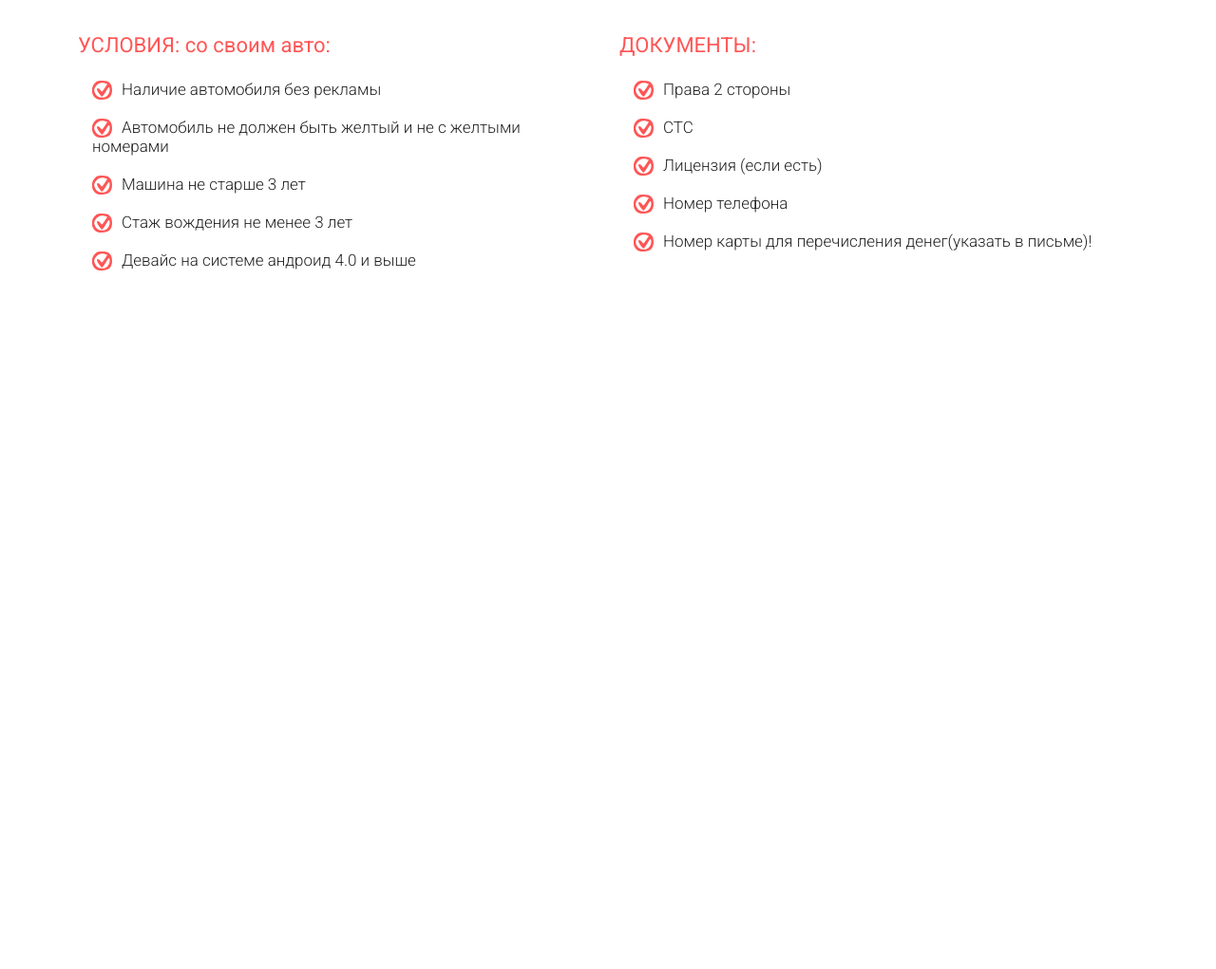
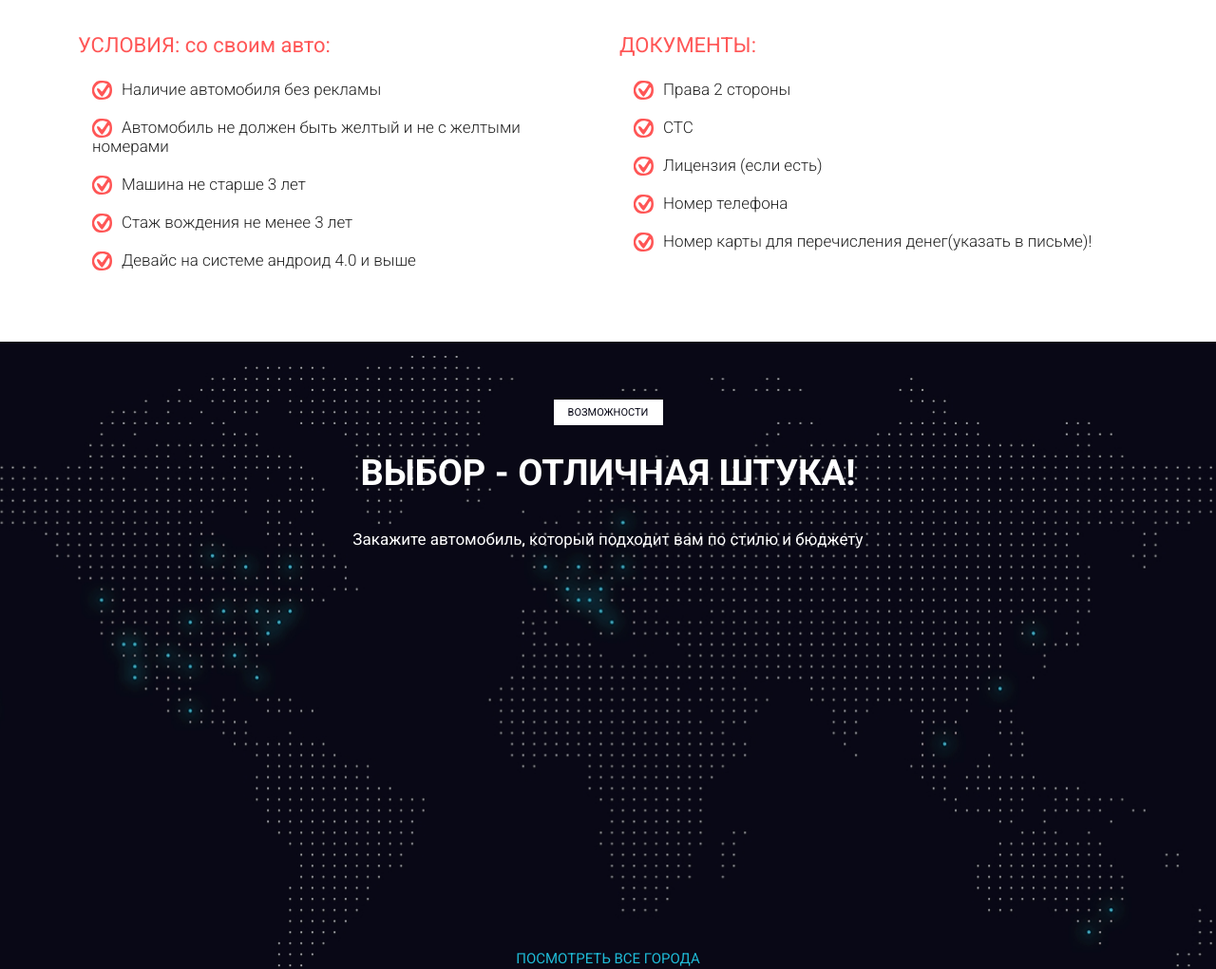
Before and after one commit to asvspb/uber, a website: page src/index.html in a window 1280 px wide. Shown: the part 4561-5582 px from the top of the page at 95% size. Before the commit the page ends 4861 px from the top, so only its background shows below. Drawn offline with nearby package versions, Linux system fonts and the light colour scheme; files that its build step writes are made by us from their sources.

Commit message:
word section coplete

```diff
--- a/src/index.html
+++ b/src/index.html
@@ -217,12 +217,14 @@
       <section class="choice">
         <div class="choice__bg-black"></div>
         <div class="choice__bg-img"></div>
+        <div class="container">
           <div class="choice__auto position-absolute top-0 start-50 translate-middle-x">
             <p class="label--white">Возможности</p>
             <h2 class="heading__h2--white">Выбор - отличная штука!</h2>
             <p class="heading__txt-add--white">Закажите автомобиль, который подходит вам по стилю и бюджету</p>
             <img class="choice__img" src="./img/car.png" alt="auto-image">
             <p class="choice__txt">Машины на каждый день.<br>Лучше, быстрее и дешевле, чем такси</p>
+          </div>
         </div>
       </section>
 
@@ -267,6 +269,25 @@
           </div>
         </div>
       </section>
+
+      <section class="world">
+          <div class="container">
+            <div class="world__item">
+              <p class="label--white">Возможности</p>
+              <h2 class="heading__h2--white">Выбор - отличная штука!</h2>
+              <p class="heading__txt-add--white">Закажите автомобиль, который подходит вам по стилю и бюджету</p>
+            </div>
+            <div class="world__item">
+              <p class="world__txt">посмотреть все города</p>
+            </div>
+          </div>
+      </section>
+
+<div class="div-container">
+  <div class="div-a"></div>
+  <div class="div-b"></div>
+</div>
+
     </main>
 
     <footer>
--- a/src/sass/_main.sass
+++ b/src/sass/_main.sass
@@ -100,6 +100,7 @@
     text-transform: uppercase
     color: #FFFFFF
     &--white
+      padding: 26px
       font-weight: 700
       font-size: 38px
       line-height: 48px
@@ -119,19 +120,20 @@
 
 .label
   &--white
-    margin: 53px auto
+    text-align: center
     width: 115px
     height: 27px
+    margin: auto
     background: #FFFFFF
+    font-weight: 400
+    font-size: 11px
+    line-height: 27px
+    align-items: center
     text-align: center
     vertical-align: middle
-    font-weight: 400
-    font-size: 11px
-    line-height: 28px
-    align-items: center
-    text-align: center
     text-transform: uppercase
     color: #070716
+    margin-top: 60px
   &--black
     text-align: center
     width: 115px
@@ -242,6 +244,7 @@
     color: #222222
 
 .requirements
+  margin-bottom: 60px
   &__text
     margin-top: 33px
     font-weight: 400
@@ -287,3 +290,34 @@
     font-size: 17px
     align-items: center
     color: #1CA8C3
+
+.world
+  min-height: 716px
+  background: url(../img/map.jpg) center center / cover no-repeat
+  &__item
+    height: 100%
+    padding-top: 1px
+  &__txt
+    height: 100%
+    font-weight: 400
+    font-size: 15px
+    align-items: center
+    text-align: center
+    text-transform: uppercase
+    color: #1FBAD6
+    margin-top: 400px
+// .div-container
+//   display: flex
+//   flex-direction: column
+//   justify-content: space-between
+//   width: 300px
+//   height: 300px
+//   background-color: #14612b
+// .div-a
+//   width: 50px
+//   height: 50px
+//   background-color: red
+// .div-b
+//   width: 60px
+//   height: 40px
+//   background-color: blue
```
Lines whose indentation alone changed are shown as unchanged.
